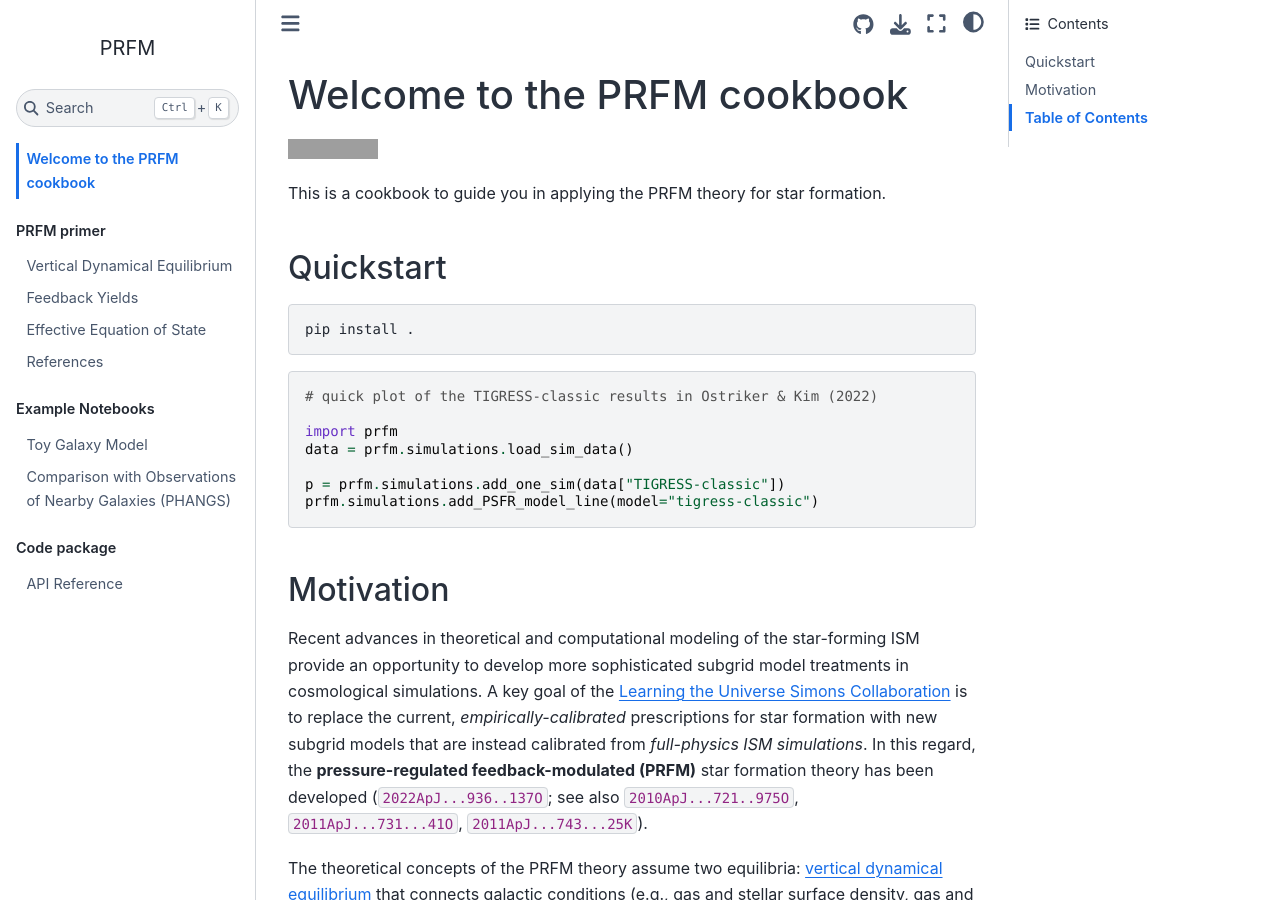
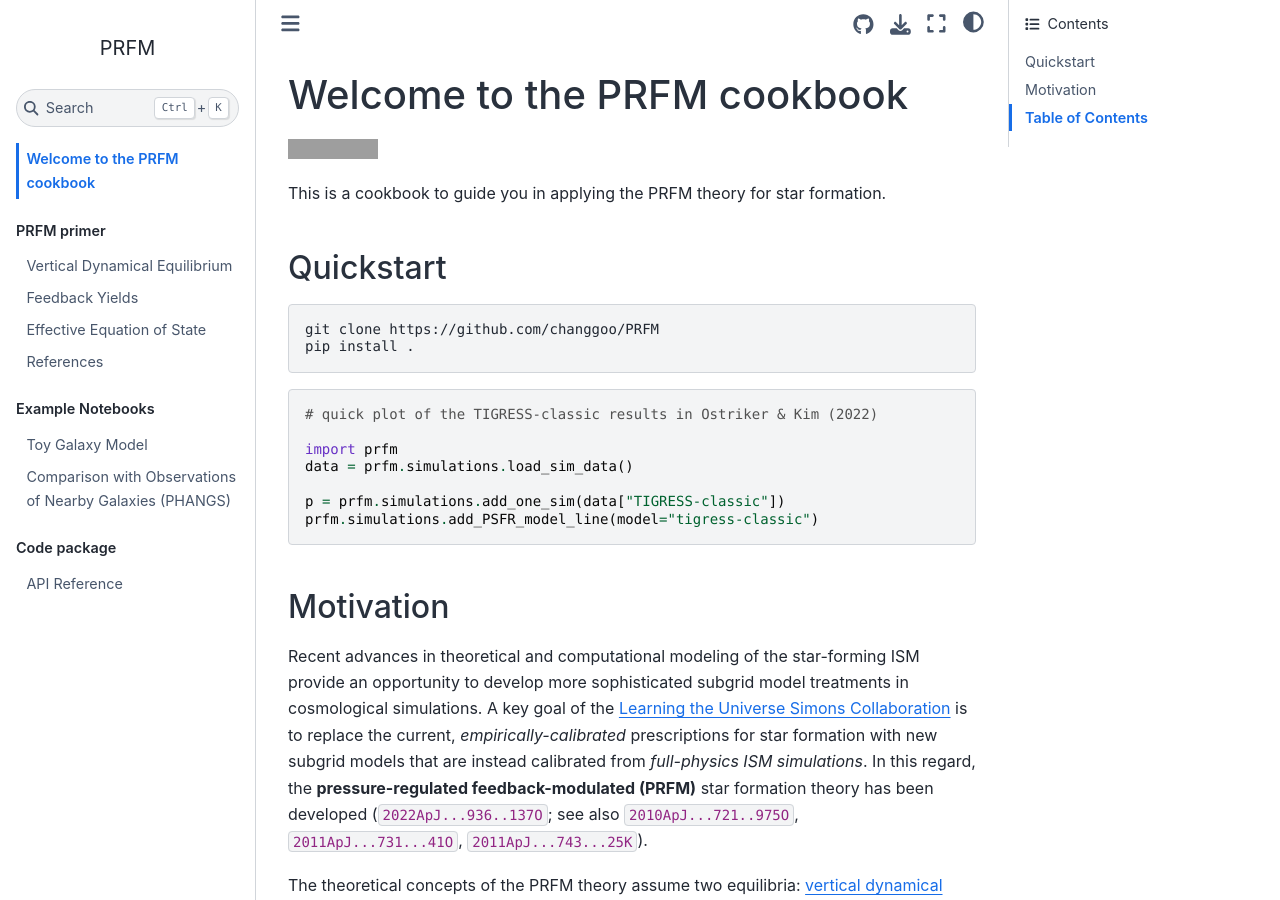
Before and after one commit to changgoo/PRFM, a Jupyter Book: the page built from book/intro.md, in a window 1280 px wide and 900 px high. Built offline with Jupyter Book 1.0.4 settings and Sphinx 7.4.7 and the Sphinx Book theme 1.1.4, drawn with Linux system fonts in a browser that asks for light colours; pages that are not in the unit, such as notebooks, are missing from menus; cross-references to code outside the pages are shown as plain code; grey boxes are pictures that could not be loaded.

Commit message:
added git clone

````diff
--- a/book/intro.md
+++ b/book/intro.md
@@ -6,6 +6,7 @@ This is a cookbook to guide you in applying the PRFM theory for star formation.
 
 ## Quickstart
 ```sh
+git clone https://github.com/changgoo/PRFM
 pip install .
 ```
 
````
